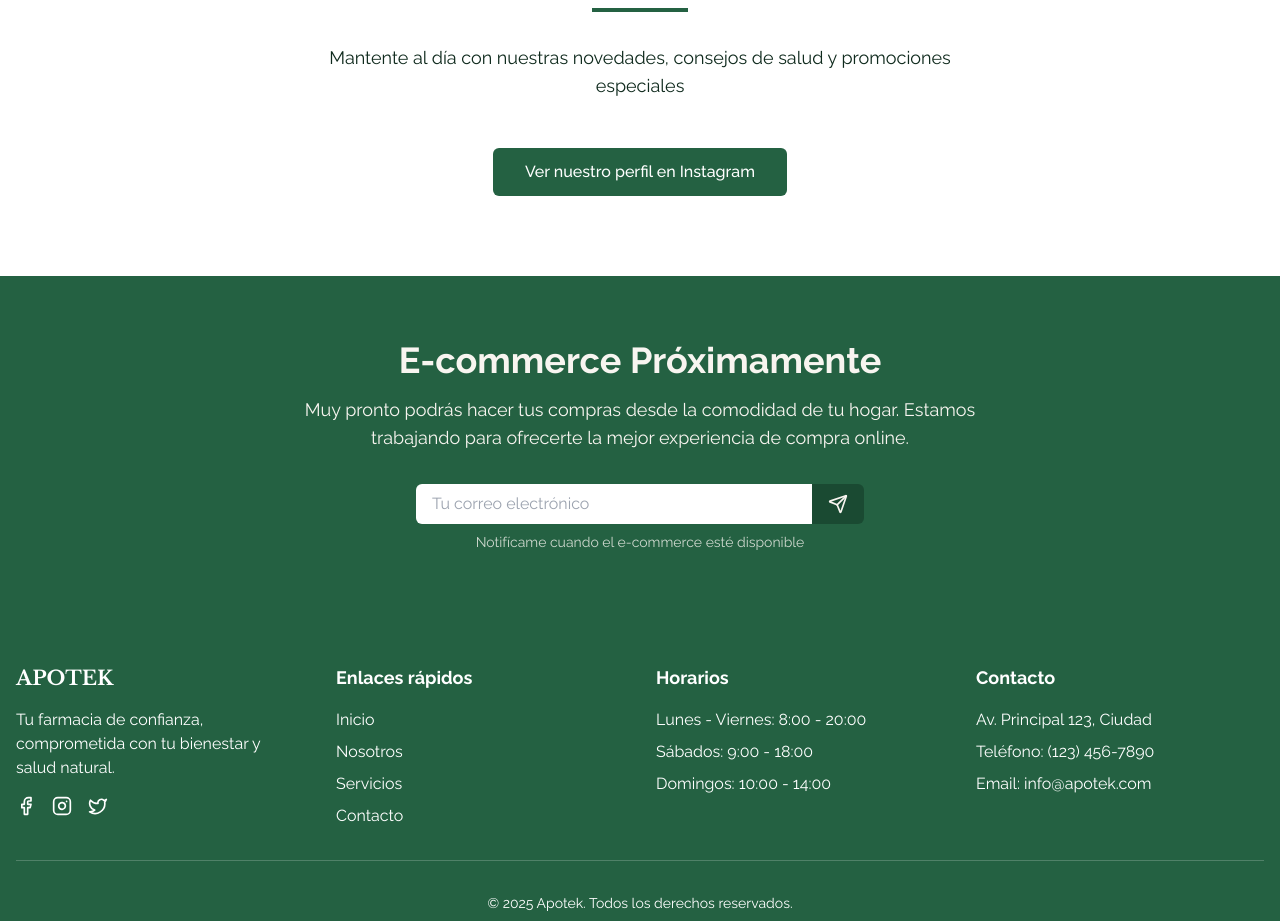
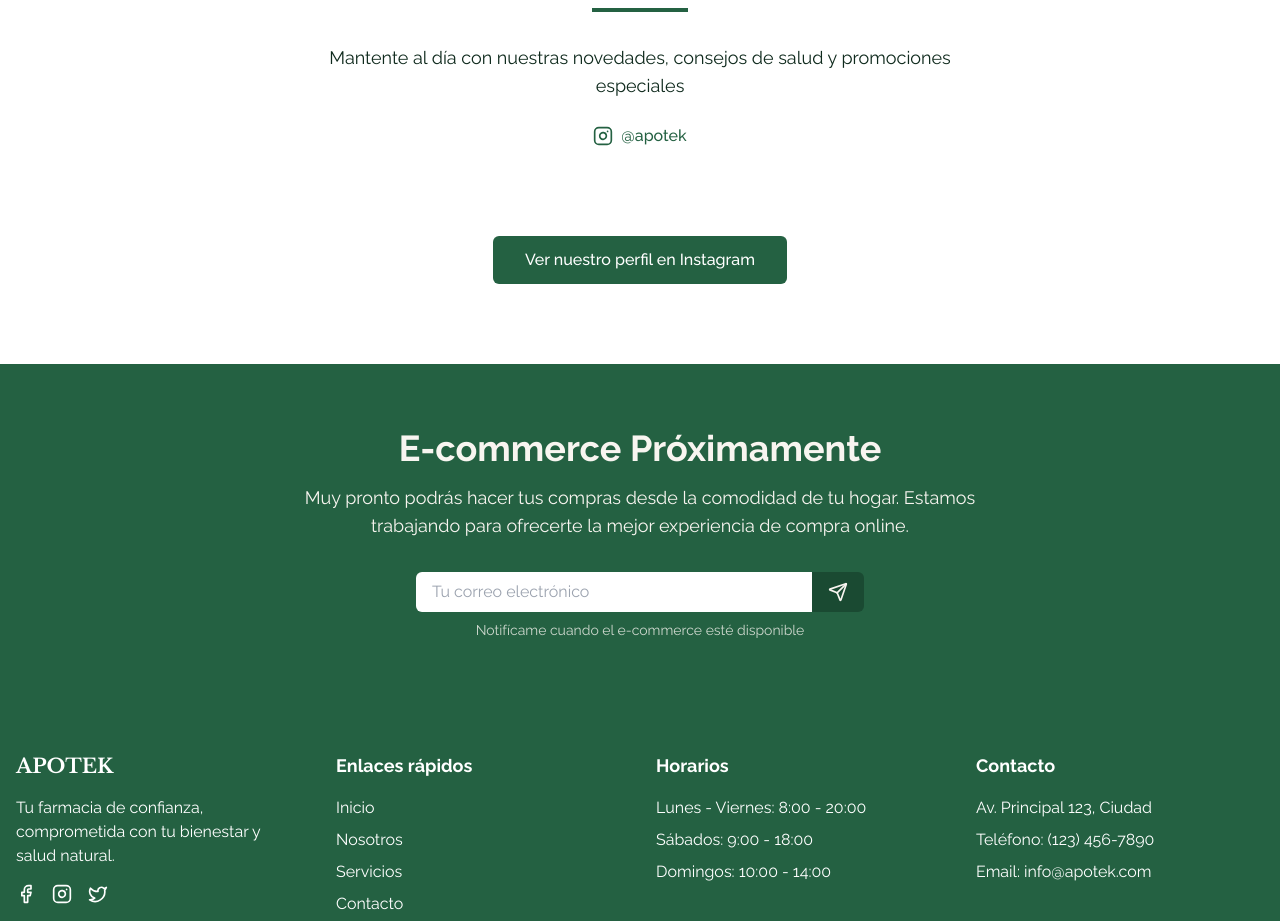
Before and after one commit to floraredes/Apotek-Website, a Next.js app: page / in a window 1280 px wide. Shown: the part 2780-3701 px from the top of the page. Built offline with nearby package versions, Linux system fonts and the light colour scheme.

Commit message:
Corregir error de ESLint en instagram-feed.tsx

```diff
--- a/components/instagram-feed.tsx
+++ b/components/instagram-feed.tsx
@@ -22,11 +22,20 @@ export default function InstagramFeed() {
           <p className="max-w-2xl mx-auto text-lg mb-6">
             Mantente al día con nuestras novedades, consejos de salud y promociones especiales
           </p>
+          <Link
+            href="https://www.instagram.com/apotek.farmacia/"
+            target="_blank"
+            rel="noopener noreferrer"
+            className="inline-flex items-center text-[#246142] font-medium hover:underline mb-10"
+          >
+            <Instagram className="mr-2" size={20} />
+            @apotek
+          </Link>
         </div>
 
         <div className="text-center">
           <Link
-            href="https://www.instagram.com/apotek"
+            href="https://www.instagram.com/apotek.farmacia/"
             target="_blank"
             rel="noopener noreferrer"
             className="inline-block py-3 px-8 rounded-md font-medium transition-colors"
```
